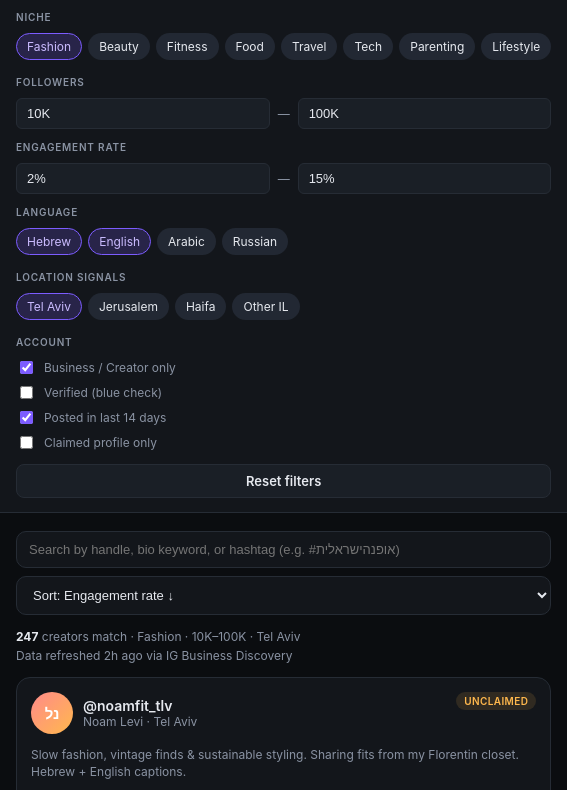
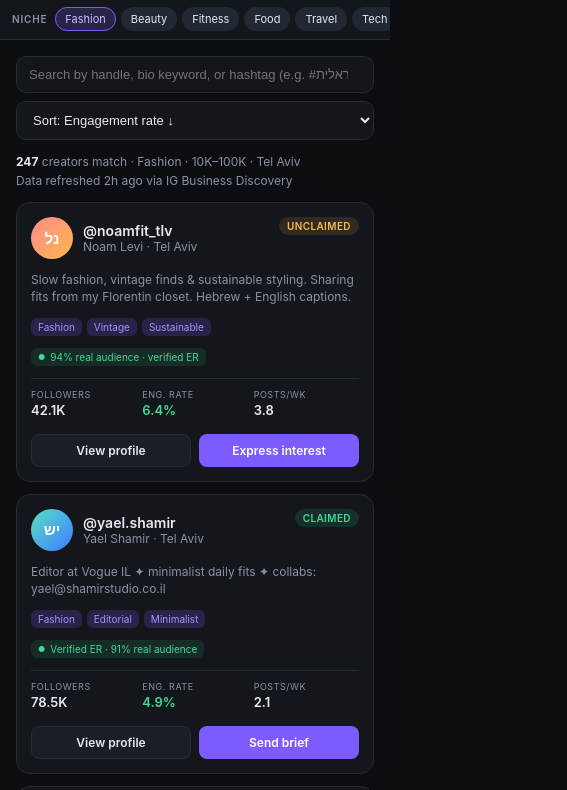
Before and after one commit to Roeia1/influradar, a plain HTML site: page app.html in a window 390 px wide. Shown: the part 52-842 px from the top of the page, 567 px wide, since content can reach past the window. Drawn offline with Linux system fonts and the light colour scheme.

Commit message:
mobile: collapse filter sidebar into sticky chip strip on app view
The full filter sidebar dumping above results forced users to scroll past
six filter blocks before seeing creators on phones. Replace with a single
horizontal-scroll chip strip (Niche, Language, Location) sticky under the
top bar so results are visible immediately.

Also keep the workspace switcher visible on app/profile/lists pages
(was previously hidden by the generic non-primary-btn hide rule),
which preserves the agency identity cue on mobile. Hidden again only on
≤380px where space is genuinely tight.

Co-Authored-By: Claude Opus 4.7 (1M context) <noreply@anthropic.com>

```diff
--- a/styles.css
+++ b/styles.css
@@ -485,15 +485,31 @@ html[dir=rtl] .brand small{margin-inline-start:6px}
    =================================================================== */
 @media (max-width:760px){
   .layout{grid-template-columns:1fr}
+
+  /* Filter sidebar collapses into a single horizontal-scroll chip strip
+     so creator results are visible immediately on phones/small tablets. */
   aside.filters{
     border-inline-end:0;border-bottom:1px solid var(--border);
-    padding:16px 20px;
+    padding:10px 14px;
+    display:flex;align-items:center;gap:14px;
+    overflow-x:auto;overflow-y:hidden;
+    -webkit-overflow-scrolling:touch;scrollbar-width:none;
+    position:sticky;top:51px;z-index:5;
   }
-  /* Make filter groups horizontally scrollable chip rows */
-  aside.filters .filter-group{margin-bottom:14px}
-  aside.filters .chip-row{flex-wrap:nowrap;overflow-x:auto;padding-bottom:4px;scrollbar-width:none}
-  aside.filters .chip-row::-webkit-scrollbar{display:none}
-  aside.filters .chip{flex-shrink:0}
+  aside.filters::-webkit-scrollbar{display:none}
+  /* Hide range and checkbox filter groups — keep chip-based ones */
+  aside.filters .filter-group:not(:has(.chip-row)){display:none}
+  aside.filters .filter-group{
+    margin:0;display:flex;align-items:center;gap:8px;
+    flex-shrink:0;
+    padding-inline-end:14px;
+    border-inline-end:1px solid var(--border);
+  }
+  aside.filters .filter-group:last-of-type{border-inline-end:0;padding-inline-end:0}
+  aside.filters .filter-group h4{margin:0;font-size:10px;flex-shrink:0}
+  aside.filters .chip-row{flex-wrap:nowrap;gap:5px}
+  aside.filters .chip{flex-shrink:0;font-size:11px;padding:4px 9px}
+  aside.filters .btn-block{display:none}
 
   .hero{padding:48px 20px 36px}
   .hero h1{font-size:30px;line-height:1.15}
@@ -534,8 +550,9 @@ html[dir=rtl] .brand small{margin-inline-start:6px}
   .brand-mark{width:24px;height:24px;border-radius:6px}
   .brand small{display:none}
   .top-actions{gap:6px}
-  /* Hide secondary CTAs on phones — keep lang toggle + primary */
-  .top-actions .btn:not(.btn-primary){display:none}
+  /* Compact action buttons but keep workspace switcher visible — it's
+     the agency-identity cue on app/profile/lists pages. */
+  .top-actions .btn{padding:5px 10px;font-size:11px}
   .lang-toggle{padding:2px}
   .lang-toggle button{padding:4px 8px;font-size:11px}
 
@@ -584,11 +601,8 @@ html[dir=rtl] .brand small{margin-inline-start:6px}
   .cta-strip p{font-size:13px}
 
   /* ---- App view (discovery) ---- */
-  aside.filters{padding:14px 16px}
-  aside.filters .filter-group h4{font-size:10px}
-  aside.filters .filter-group{margin-bottom:12px}
-  /* Make filter ranges and accounts more compact */
-  aside.filters .check-row{font-size:12px}
+  /* Filter strip rules already set at ≤760px — just tighten padding */
+  aside.filters{padding:8px 12px;gap:10px}
   main.results{padding:18px 16px}
   .search-bar{flex-direction:column;gap:8px;align-items:stretch;margin-bottom:14px}
   .search-bar input[type=search],.sort-select{width:100%;padding:10px 12px;font-size:13px}
@@ -669,4 +683,6 @@ html[dir=rtl] .brand small{margin-inline-start:6px}
   .logo-fake{font-size:13px}
   .topbar-left{gap:8px}
   .brand span{font-size:13px}
+  /* Reclaim space for lang toggle on tiny phones */
+  .top-actions .btn:not(.btn-primary){display:none}
 }
```
